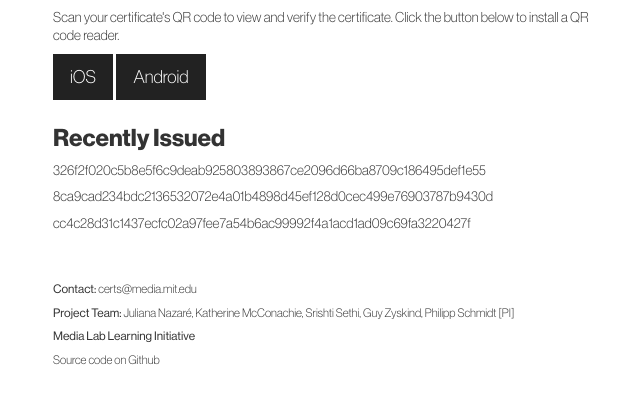
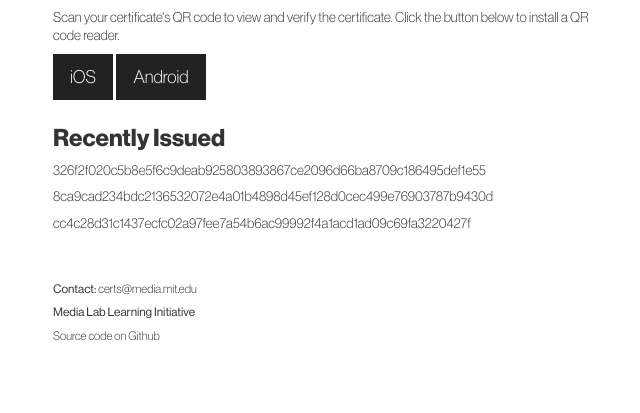
Before and after one commit to blockchain-certificates/cert-viewer, a Flask app: page / in a window 1280 px wide. Shown: the part 396-809 px from the top of the page, without its empty margins (17-657 px from the left). After the commit the page ends 737 px from the top, so only its background shows below. Run offline with Flask 2, Linux system fonts and the light colour scheme; some libraries are stand-ins or nearby versions.

Commit message:
removing names

```diff
--- a/templates/index.html
+++ b/templates/index.html
@@ -63,7 +63,6 @@
       <div class="row" id="footer-info">
         <div class="col-md-6 col-sm-8 col-xs-12">
           <h6 id="footer-start">Contact: <span class="font-light"><a href="mailto:certs@media.mit.edu">certs@media.mit.edu</a></span></h6>
-            <h6>Project Team: <span class="font-light">Juliana Nazar&eacute;, Katherine McConachie, Srishti Sethi, Guy Zyskind, Philipp Schmidt [PI]</span></h6>
             <h6><span class="no-wrap">Media Lab </span><span class="no-wrap">Learning Initiative</span></h6>
             <h6><span class="font-light"><a href="https://github.com/ml-learning/certs.media.mit.edu">Source code on Github</a></h6>
         </div>
```
